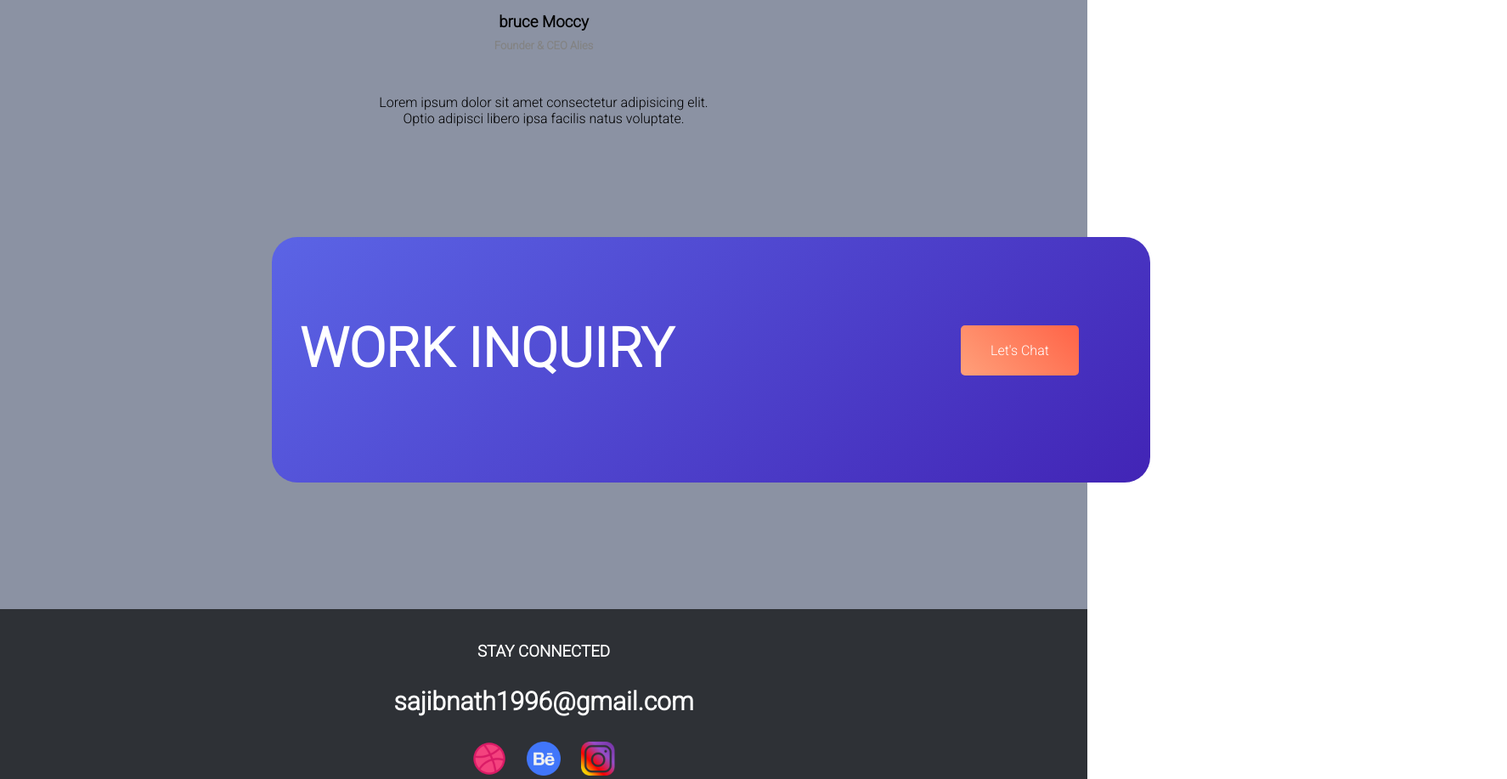
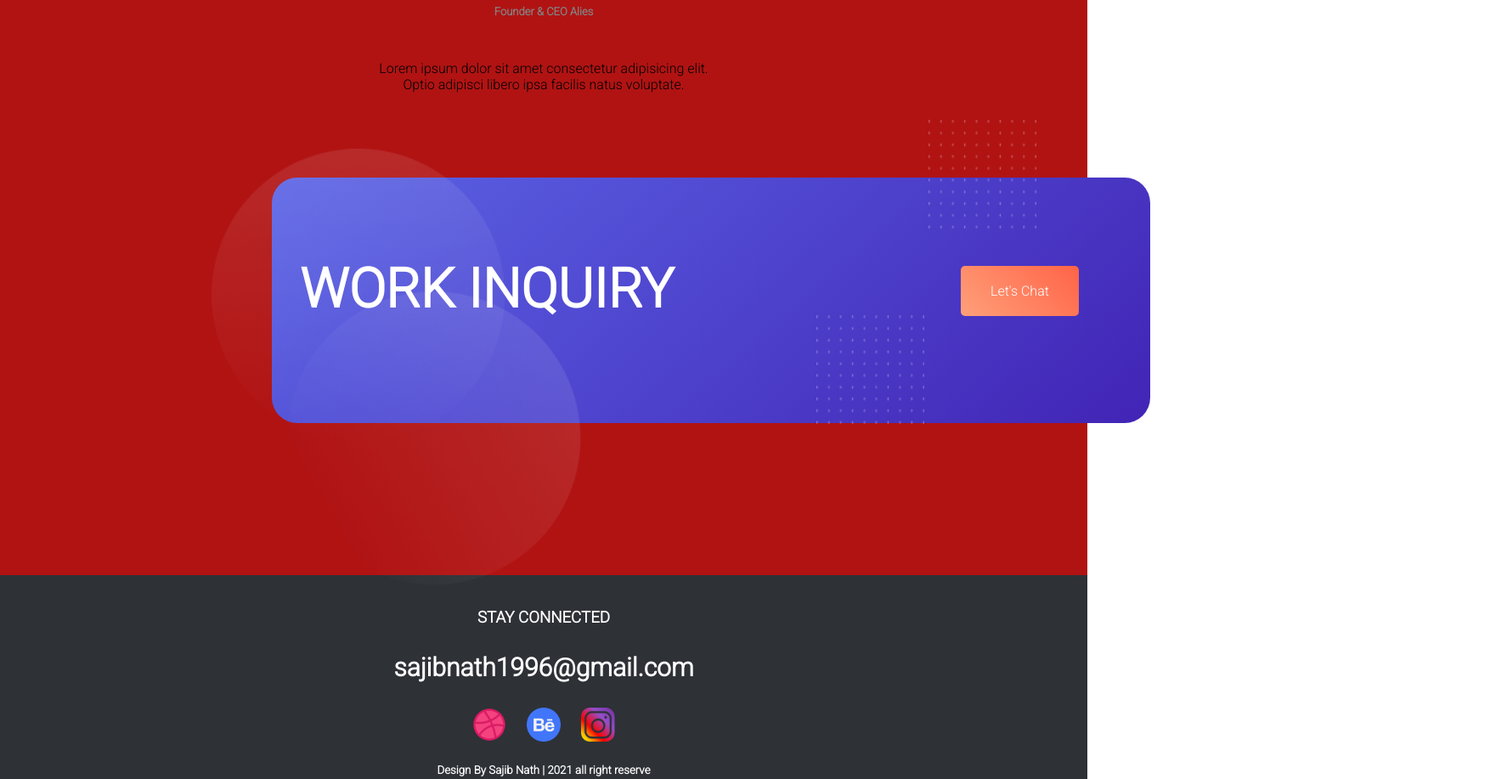
Before and after one commit to SajibNath2021/Assignment-01, a plain HTML site: page index.html in a window 1280 px wide. Shown: the part 2633-3550 px from the top of the page at 85% size, 1774 px wide, since content can reach past the window. Drawn offline with Linux system fonts and the light colour scheme.

Commit message:
structure done try design

```diff
--- a/index.css
+++ b/index.css
@@ -70,6 +70,7 @@ span{
     background-color:#F8F9FC;
     background-size: 100%;
     height: 820px;
+    margin-top: -40px;
 }
 .h2-margin{
     text-align: center;
@@ -83,7 +84,7 @@ span{
     background:  linear-gradient(138.38deg, #5D69E9 -7.79%, #4225B6 98.72%);;
     border-radius: 30px;
     height: 225px;
-    margin: 130px 320px;
+    margin: 100px 320px;
     width: 906px;
     left: 267px;
     top: 2116px;
@@ -122,13 +123,32 @@ h4{
     margin-top: -10px;
 }
 .client-section{
-    background-color: #8b92a3;
+    background-color: rgb(177, 19, 19);
     height: 1000px;
 }
 .all-thing{
     padding-top: 100px;
 }
-
+img.group-img-margin {
+    margin-left: -637px;
+    margin-top: -257px;
+    width: 55%;
+    padding: 80px;
+}
+img.group-img2-margin {
+    width: 14%;
+    padding: 160px;
+    padding-bottom: 333px;
+    margin-top: -310px;
+    padding-left: 130px;
+}
+img.group-img3-margin {
+    margin-top: -1500px;
+    padding: 554px;
+    padding-left: 645px;
+    width: 14%;
+    padding-bottom: 582px;
+}
 .social-icon {
     width: 40px;
     margin: 0px 10px;
--- a/index.html
+++ b/index.html
@@ -70,15 +70,15 @@
                 <h3>bruce Moccy</h3>
                 <h4>Founder & CEO Alies</h4>
                 <p>Lorem ipsum dolor sit amet consectetur adipisicing elit. <br> Optio adipisci libero ipsa facilis natus voluptate.</p>
-
             </div>
             <div class="contact">
-
                 <h3 id="unique" class="INQUIRY-design">WORK INQUIRY</h3>
-
-                <div  class="INQUIRY-design">
+                 <div  class="INQUIRY-design">
                     <a id="unique-button" class="button" href="">Let's Chat</a>
                 </div>
+                <img class="group-img-margin" src="Group 33069.png" alt="">
+                <img class="group-img2-margin" src="Group 33068.png" alt="">
+                <img class="group-img3-margin" src="Group 33068.png" alt="">
             </div>
 
         </div>
```
Also changed, not shown: Group 33068.png (added), Group 33069.png (added).
